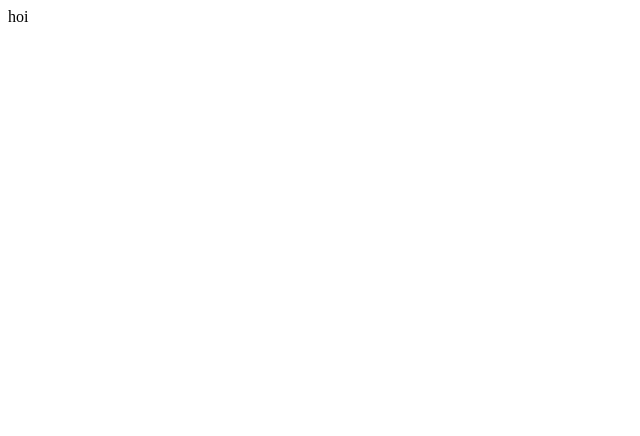
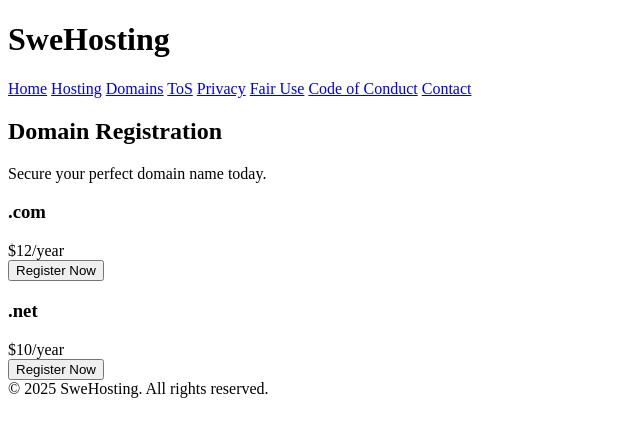
Before and after one commit to SweHostingInc/swehostinginc.github.io, a plain HTML site: page domains.html in a window 1280 px wide. Shown: the whole page, without its empty margins (0-640 px from the left). Drawn offline with Linux system fonts and the light colour scheme.

Commit message:
Update domains.html

```diff
--- a/domains.html
+++ b/domains.html
@@ -1 +1,60 @@
-hoi
+<!DOCTYPE html>
+<html lang="en">
+<head>
+  <meta charset="UTF-8">
+  <title>SweHosting - Domains</title>
+  <link rel="stylesheet" href="styles.css">
+</head>
+<body>
+  <header>
+    <h1>SweHosting</h1>
+    <nav>
+      <a href="index.html">Home</a>
+      <a href="hosting.html">Hosting</a>
+      <a href="domains.html" class="active">Domains</a>
+      <a href="tos.html">ToS</a>
+      <a href="privacy.html">Privacy</a>
+      <a href="fairuse.html">Fair Use</a>
+      <a href="conduct.html">Code of Conduct</a>
+      <a href="index.html#contact">Contact</a>
+    </nav>
+  </header>
+
+  <main>
+    <h2>Domain Registration</h2>
+    <p>Secure your perfect domain name today.</p>
+
+    <div class="plans">
+      <div class="plan">
+        <h3>.com</h3>
+        <div class="price">$12/year</div>
+        <form action="https://www.paypal.com/cgi-bin/webscr" method="post" target="_top">
+          <input type="hidden" name="cmd" value="_xclick">
+          <input type="hidden" name="business" value="your-paypal-email@example.com">
+          <input type="hidden" name="item_name" value=".com Domain">
+          <input type="hidden" name="amount" value="12.00">
+          <input type="hidden" name="currency_code" value="USD">
+          <button type="submit">Register Now</button>
+        </form>
+      </div>
+
+      <div class="plan">
+        <h3>.net</h3>
+        <div class="price">$10/year</div>
+        <form action="https://www.paypal.com/cgi-bin/webscr" method="post" target="_top">
+          <input type="hidden" name="cmd" value="_xclick">
+          <input type="hidden" name="business" value="your-paypal-email@example.com">
+          <input type="hidden" name="item_name" value=".net Domain">
+          <input type="hidden" name="amount" value="10.00">
+          <input type="hidden" name="currency_code" value="USD">
+          <button type="submit">Register Now</button>
+        </form>
+      </div>
+    </div>
+  </main>
+
+  <footer>
+    &copy; 2025 SweHosting. All rights reserved.
+  </footer>
+</body>
+</html>
```
